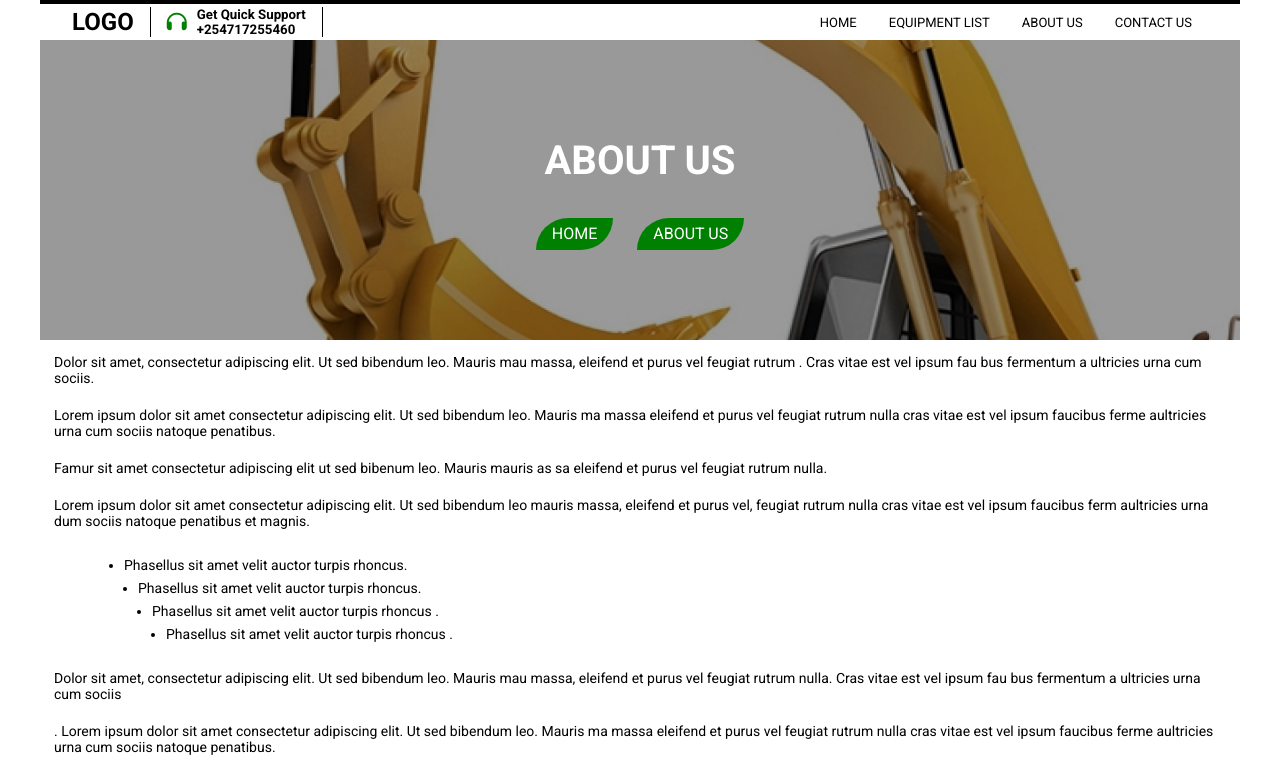
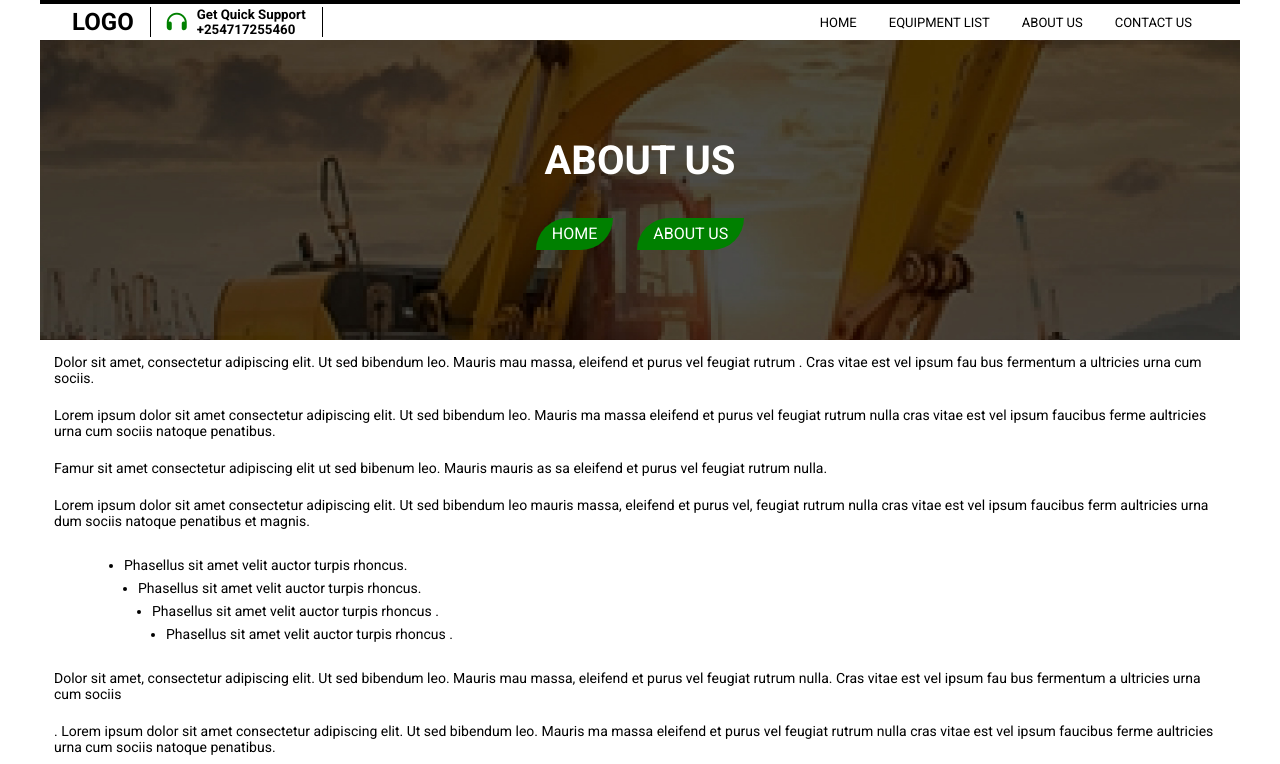
Before and after one commit to rudesandwich/Renting-Farm, a plain HTML site: page About us/about.html in a window 1280 px wide. Shown: the part 36-800 px from the top of the page. Drawn offline with Linux system fonts and the light colour scheme.

Commit message:
initial commit

```diff
--- a/About us/aboutus.css
+++ b/About us/aboutus.css
@@ -172,7 +172,7 @@ nav li a:hover::after {
 .hero {
   width: 100%;
   height: 300px;
-  background-image: url("../images/equipment-images/equipment.jpg");
+  background-image: url("../images/aboutus.jpg");
   background-repeat: no-repeat;
   background-position: center;
   background-size: cover;
--- a/Contact us/contactus.css
+++ b/Contact us/contactus.css
@@ -172,7 +172,7 @@ nav li a:hover::after {
 .hero {
   width: 100%;
   height: 300px;
-  background-image: url("../images/equipment-images/equipment.jpg");
+  background-image: url("../images/contact-images-images/contactus.jpg");
   background-repeat: no-repeat;
   background-position: center;
   background-size: cover;
```
Also changed, not shown: images/New folder/Rectangle 28.jpg (deleted), images/aboutus.jpg (renamed from images/New folder/Rectangle 17 (1).jpg), images/contact-images-images/contactus.jpg (renamed from images/New folder/Rectangle 17 (2).jpg).
